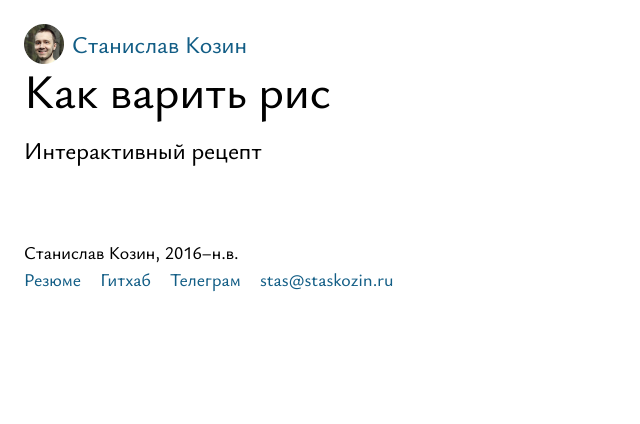
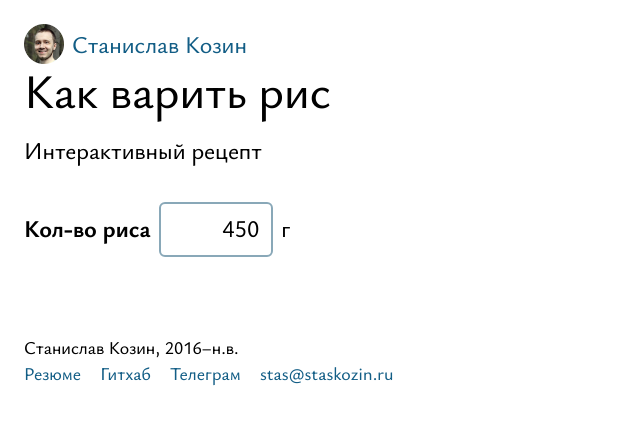
Before and after one commit to staskozin/website-vue, a Nuxt app: page /rice-calculator in a window 1280 px wide. Shown: the top 424 px of the page, without its empty margins (0-640 px from the left). Built offline with nearby package versions, Linux system fonts and the light colour scheme.

Commit message:
Add InputIntPositive component

```diff
--- /dev/null
+++ b/components/InputIntPositive.vue
@@ -0,0 +1,125 @@
+<template>
+  <div class="wrap">
+    <span v-if="props.textBefore">{{ props.textBefore }}</span>
+    <input
+      v-model="model"
+      class="input"
+      @keypress="filterKeys"
+      @paste="parsePastedText"
+      @input="clampValue"
+      @keydown="blur"
+      @blur="setDefaultValue"
+      inputMode="numeric"
+    />
+    <span v-if="props.textAfter">{{ props.textAfter }}</span>
+  </div>
+</template>
+
+<script setup lang="ts">
+const props = defineProps<BaseInputProps>()
+const model = defineModel<number>()
+
+function filterKeys(e: KeyboardEvent) {
+  const allowed = ['0', '1', '2', '3', '4', '5', '6', '7', '8', '9']
+  if (!allowed.includes(e.key))
+    e.preventDefault()
+}
+
+function parsePastedText(e: ClipboardEvent) {
+  const text = e.clipboardData?.getData('text')
+  if (!text) return
+
+  e.preventDefault()
+
+  const parsed = Math.abs(Number.parseInt(text))
+  if (Number.isNaN(parsed)) return
+
+  const input = (e.target as HTMLInputElement)
+  const cursorPosition: number = input.selectionStart!
+  if (cursorPosition === 0 && parsed === 0) return
+
+  const parsedText = parsed.toString()
+  const newCursorPosition = cursorPosition + parsedText.length
+  const result = Number(input.value.slice(0, cursorPosition) + parsedText + input.value.slice(cursorPosition))
+
+  if (result > props.maxValue) {
+    model.value = props.maxValue
+  } else {
+    model.value = result
+    setTimeout(() => { input.setSelectionRange(newCursorPosition, newCursorPosition) }, 0) // Иначе не обновляется позиция курсора
+  }
+}
+
+function clampValue(e: Event) {
+  const input = e.target as HTMLInputElement
+  if (Number(input.value) > props.maxValue) {
+    model.value = props.maxValue;
+    input.value = props.maxValue.toString()
+  } else if (input.value.startsWith('0')) {
+    model.value = +input.value;
+    input.value = (+input.value).toString()
+    input.setSelectionRange(0, 0)
+  }
+}
+
+function blur(e: KeyboardEvent) {
+  if (e.key === 'Enter' || e.key === 'Escape')
+    (e.target as HTMLInputElement).blur()
+}
+
+function setDefaultValue(e: FocusEvent) {
+  if (!model.value || +(e.target as HTMLInputElement).value === 0)
+    model.value = props.defaultValue
+}
+
+type BaseInputProps = {
+  defaultValue: number
+  maxValue: number
+  textBefore?: string
+  textAfter?: string
+};
+</script>
+
+<style scoped>
+.wrap {
+  display: flex;
+  align-items: baseline;
+  gap: 0.333333em;
+}
+
+.wrap>span:first-child {
+  font-weight: bold;
+}
+
+.input::-webkit-outer-spin-button,
+.input::-webkit-inner-spin-button {
+  -webkit-appearance: none;
+  margin: 0;
+}
+
+.input {
+  -moz-appearance: textfield;
+  appearance: textfield;
+  font-family: 'YsabeauOffice';
+  font-size: inherit;
+  text-align: right;
+  border: 2px solid #89a8b8;
+  border-radius: 6px;
+  padding: 0.333333em 0.5em 0.444444em;
+  width: 7ch;
+  -webkit-transition-property: border-color;
+  transition-property: border-color;
+  -webkit-transition-timing-function: ease-out;
+  transition-timing-function: ease-out;
+  -webkit-transition-duration: .22s;
+  transition-duration: .22s;
+}
+
+@media (hover: hover) {
+  .input:hover {
+    border-color: hsl(200, 25%, 78%);
+    -webkit-transition: none;
+    transition: none;
+  }
+}
+</style>
--- a/pages/rice-calculator.vue
+++ b/pages/rice-calculator.vue
@@ -2,6 +2,13 @@
   <PageHeader
     title="Как варить рис"
     subtitle="Интерактивный рецепт"
+  />
+  <InputIntPositive
+    v-model="rice"
+    :defaultValue="450"
+    :maxValue="2000000"
+    textBefore="Кол-во риса"
+    textAfter="г"
   />
 </template>
 
```
